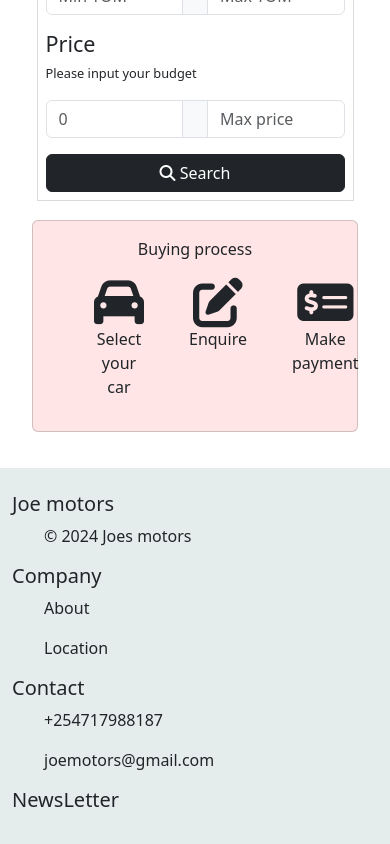
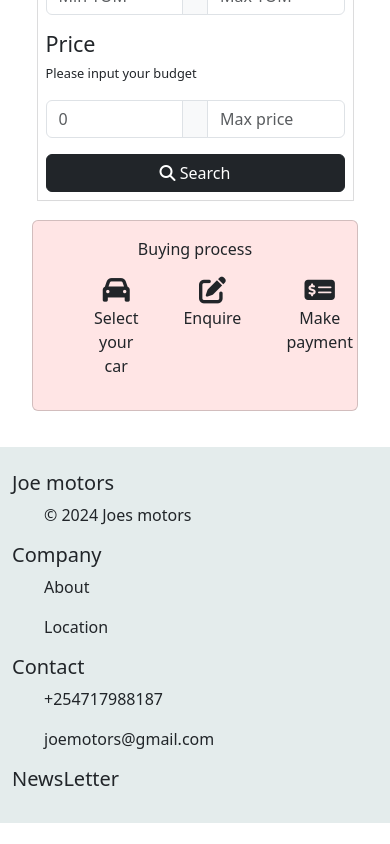
Before and after one commit to Joe-muraguri/Cars-selling-website, a React (Create React App) app: page / in a window 390 px wide. Shown: the part 967-1811 px from the top of the page. After the commit the page ends 1790 px from the top, so only its background shows below. Built offline with nearby package versions, Linux system fonts and the light colour scheme.

Commit message:
search restyle

```diff
--- a/src/styles/Steps.css
+++ b/src/styles/Steps.css
@@ -12,3 +12,9 @@
     font-size: 50px;
 
 }
+@media screen and (max-width:600px) {
+    .buying-process i{
+        font-size: 27px;
+    }
+
+}
```
